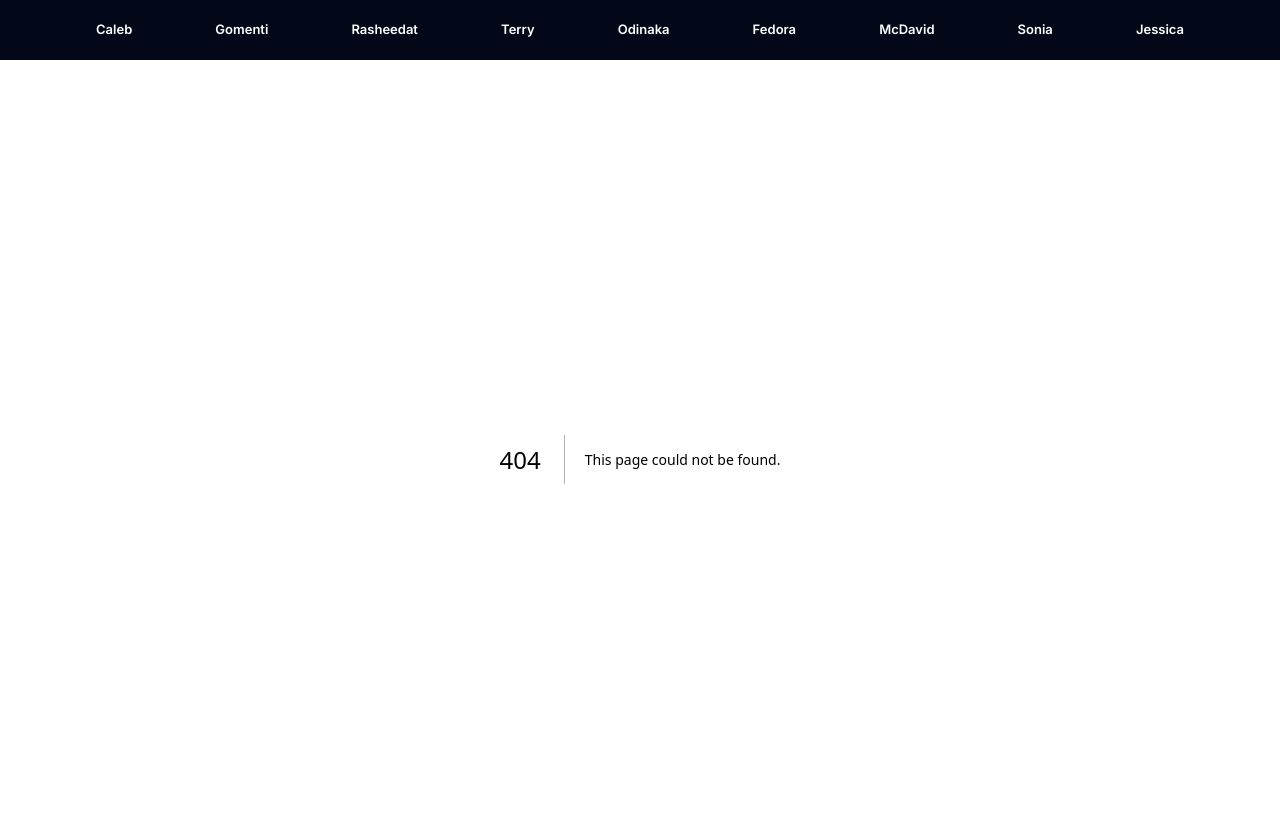
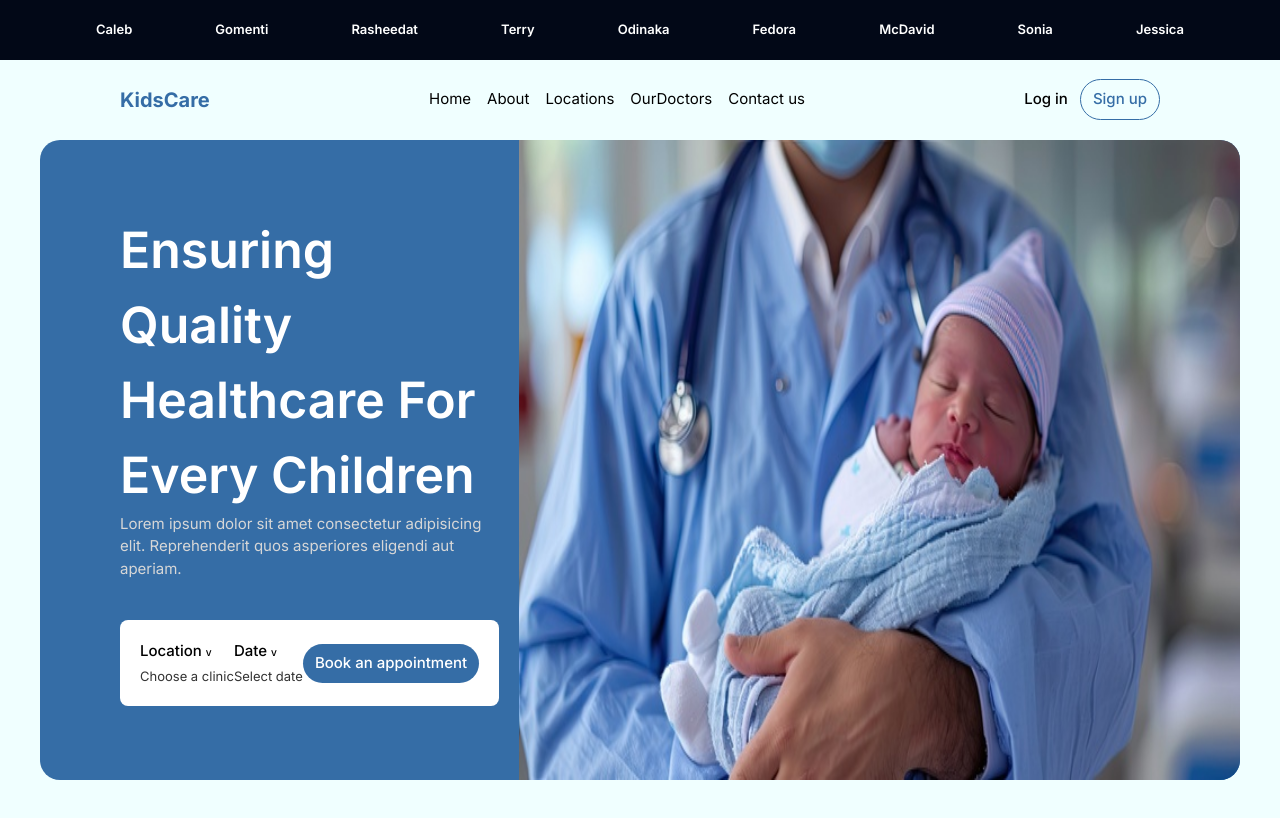
Before and after one commit to James09Git/collab, a Next.js app: page /odinaka in a window 1280 px wide. Before the commit this address had no page. Shown: the top 818 px of the page. Built offline with nearby package versions, Linux system fonts and the light colour scheme.

Commit message:
odi commit

```diff
--- /dev/null
+++ b/app/odinaka/page.tsx
@@ -0,0 +1,47 @@
+import React from 'react'
+import Pic from "../odinaka/asset/pic.jpg"
+import Image from 'next/image'
+
+const page = () => {
+  return (
+    <div className='bg-[#F0FFFF] w-full  h-[100vh] px-10'>
+      <header className='flex justify-between items-center max-w-[1500px] px-20 py-10 h-[50px] m-auto'>
+        <div className='text-[#356DA6] text-[20px] font-bold'>KidsCare</div>
+        <div className='text-[15px] flex gap-4'>
+            <a>Home</a>
+            <a>About</a>
+            <a>Locations</a>
+            <a>OurDoctors</a>
+            <a>Contact us</a>
+        </div>
+        <div className='flex gap-3'>
+            <button className='text-[15px] font-[500]'>Log in</button>
+            <button className='text-[15px] font-[500] text-[#356DA6] border border-[#356DA6] rounded-full px-3 py-2'>Sign up</button>
+        </div>
+      </header>
+      <main className='flex w-[100%] max-w-[1500px] gap-5 bg-[#356DA6] m-auto rounded-[20px] pl-20 h-[80vh]'>
+        <div className='w-50% flex flex-col justify-center'>
+            <p className='text-[50px] text-white font-[600] max-w-[600px]'>Ensuring Quality Healthcare For Every Children</p>
+            <p className='text-[#d7d7d7] text-[15px] max-w-[500px] '>Lorem ipsum dolor sit amet consectetur adipisicing elit. Reprehenderit quos asperiores eligendi aut aperiam.</p>
+            <div className='flex bg-white max-w-[600px] mt-10 rounded-lg justify-between items-center p-5'>
+              <div>
+                <p className='text-[15px] font-[500] mb-1'>Location <span className='text-[8px] font-[600]'> V </span></p>
+                <p className='text-[13px] text-[#333333]'>Choose a clinic</p>
+              </div>
+              <div>
+                <p className='text-[15px] font-[500] mb-1'>Date <span className='text-[8px] font-[600]'>V</span></p>
+                <p className='text-[13px] text-[#333333]'>Select date</p>
+              </div>
+              <button className='bg-[#356DA6] text-white rounded-full py-2 px-3 text-[15px] font-[500]'>Book an appointment</button>
+            </div>
+        </div>
+        <div className='w-50%'>
+            <Image src={Pic} width={500} height={500} alt="pic" className='w-[100%] h-[100%] rounded-tr-[20px] rounded-br-[20px]' />
+        </div>
+      </main>
+    </div>
+  )
+}
+    "border-top-right-radius: 50px"
+
+export default page
```
Also changed, not shown: app/odinaka/asset/pic.jpg (added).
